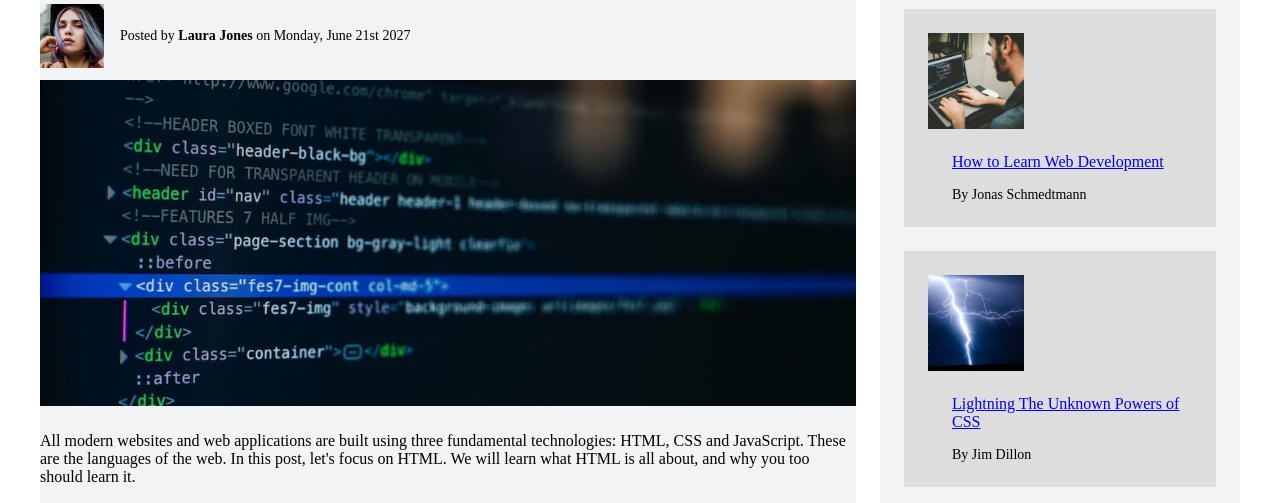
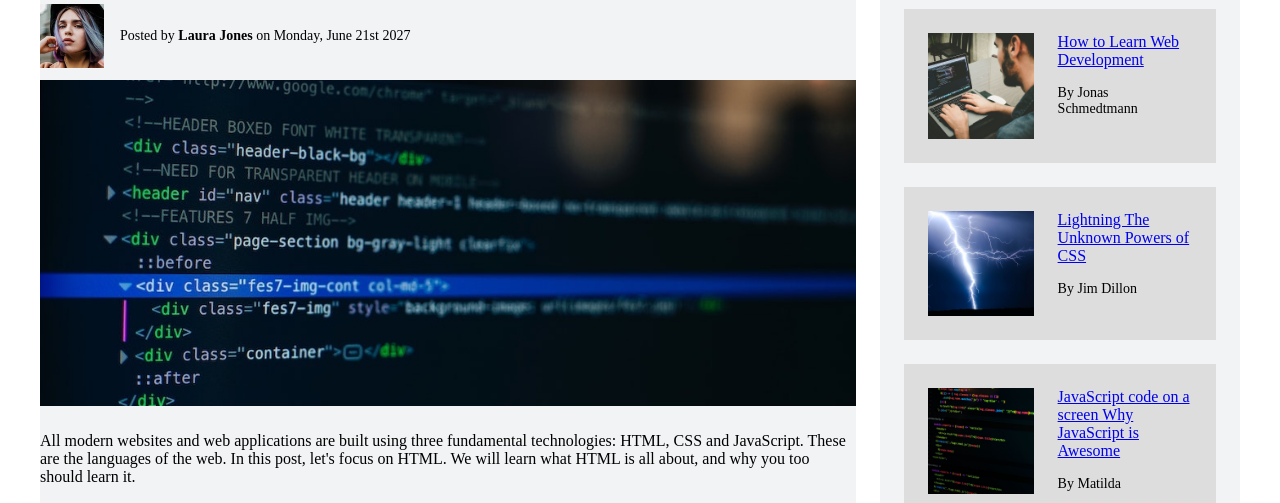
Before and after one commit to H4m3d84/practice-blog, a website: page index.html in a window 1280 px wide. Shown: the part 241-744 px from the top of the page. Drawn offline with Linux system fonts and the light colour scheme.

Commit message:
fix related post image and author position

```diff
--- a/sass/layout/_aside.scss
+++ b/sass/layout/_aside.scss
@@ -13,15 +13,15 @@
     background-color: #ddd;
   }
   &__img {
-    width: 9.6rem;
-    height: 9.6rem;
+    width: 40%;
+    height: auto;
     float: left;
   }
 
   &__author {
     float: left;
-    margin-top: 2.4rem;
     margin-left: 2.4rem;
+    width: 50%;
     &__link {
       font-size: 1.6rem;
       margin-bottom: 1.6rem;
```
Also changed, not shown: style/output.css.
